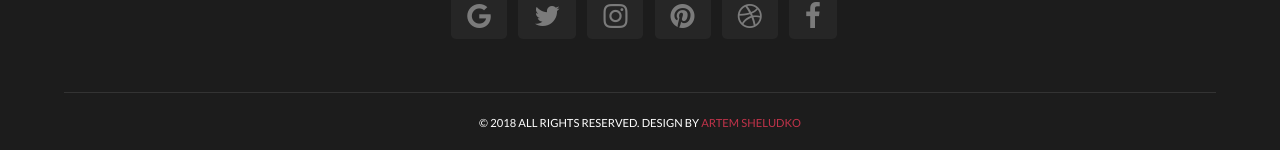
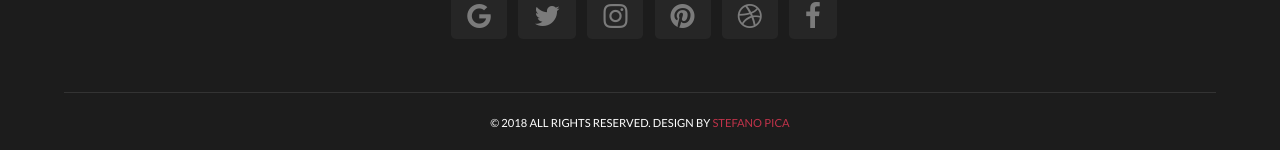
Before and after one commit to 73stefano/73stefano.github.io, a Jekyll site: the page built from index.html, in a window 1280 px wide. Shown: the part 1968-2118 px from the top of the page. Built offline with Jekyll 4.4.1, drawn with Linux system fonts in a browser that asks for light colours; the list of posts is cut into pages by our own code.

Commit message:
Update footer.html

```diff
--- a/_includes/footer.html
+++ b/_includes/footer.html
@@ -3,7 +3,7 @@
   <div class="wrapper">
     {% include social_footer.html %}
     <div class="copyright">
-      <p>&copy; {{site.time | date: '%Y'}} All rights reserved. Design by <a href="https://artemsheludko.github.io" target="_blank">Artem Sheludko</a></p>
+      <p>&copy; {{site.time | date: '%Y'}} All rights reserved. Design by <a href="https://github.com/73stefano" target="_blank">Stefano Pica</a></p>
     </div>
   </div>
 </footer> <!-- End Section Footer -->
```
